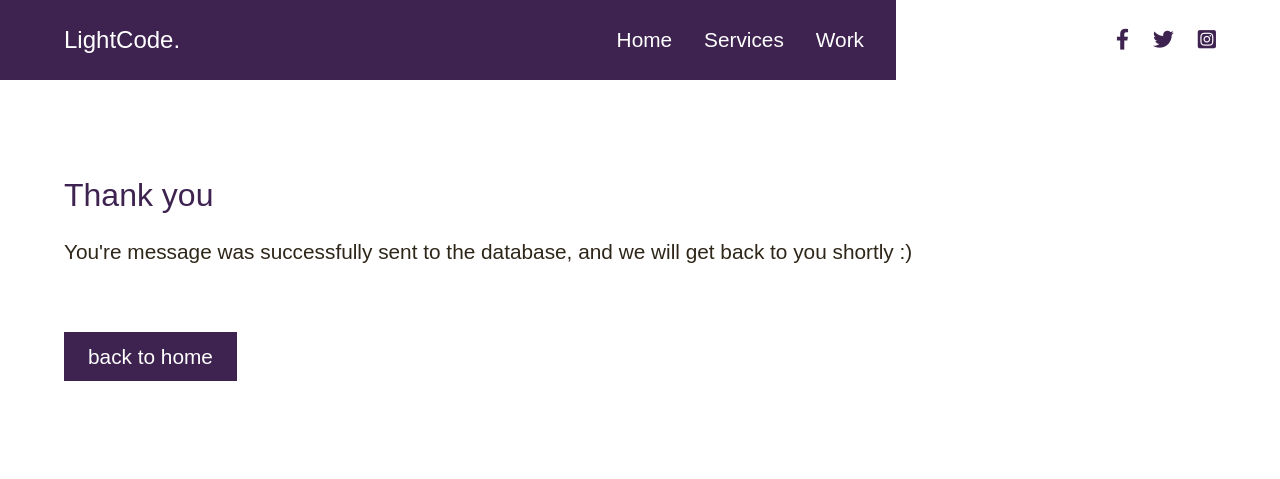
After one commit to rapidnoodle/lightcode-flask-app, a Flask app: page /thank-you in a window 1280 px wide. The commit adds this page. Shown: the top 479 px of the page. Run offline with Flask 2, Linux system fonts and the light colour scheme.

Commit message:
Add Form w/ Database

```diff
--- a/lightcode/__init__.py
+++ b/lightcode/__init__.py
@@ -1,5 +1,8 @@
 from flask import Flask
+from flask_sqlalchemy import SQLAlchemy
 
 app = Flask(__name__)
+app.config["SQLALCHEMY_DATABASE_URI"] = "sqlite:///site.db"
+db = SQLAlchemy(app)
 
 from lightcode import routes
--- a/lightcode/routes.py
+++ b/lightcode/routes.py
@@ -1,5 +1,6 @@
-from lightcode import app
-from flask import render_template
+from lightcode import app, db
+from flask import redirect, render_template, request, url_for
+from lightcode.models import ContactResponse
 from markupsafe import escape  # this function renders html as text
 
 
@@ -18,6 +19,22 @@ def work_page():
     return render_template("work.html")
 
 
-@app.route('/contact')
+@app.route('/contact', methods=["GET", "POST"])
 def contact_page():
+    if request.method == "POST":
+        message = ContactResponse(
+            first_name=request.form.get("first_name"),
+            last_name=request.form.get("last_name"),
+            email=request.form.get("email"),
+            subject=request.form.get("subject"),
+            message=request.form.get("message")
+        )
+        db.session.add(message)
+        db.session.commit()
+        return redirect(url_for("thank_you_page"))
     return render_template("contact.html")
+
+
+@app.route('/thank-you')
+def thank_you_page():
+    return render_template("thank_you.html")
--- a/lightcode/static/style.css
+++ b/lightcode/static/css/style.css
@@ -1,5 +1,5 @@
 :root {
-  --primary-color:rgb(62, 35, 80);
+  --primary-color: rgb(62, 35, 80);
   --color-white: #fff;
   --color-black: rgb(46, 38, 24);
 }
@@ -217,6 +217,7 @@ header {
 }
 
 @media(max-width:950px) {
+
   .hero-img,
   .sub-nav {
     display: none;
--- a/lightcode/templates/base.html
+++ b/lightcode/templates/base.html
@@ -8,7 +8,7 @@
     <link rel="stylesheet" href="https://cdnjs.cloudflare.com/ajax/libs/font-awesome/5.15.3/css/all.min.css"
         integrity="sha512-iBBXm8fW90+nuLcSKlbmrPcLa0OT92xO1BIsZ+ywDWZCvqsWgccV3gFoRBv0z+8dLJgyAHIhR35VZc2oM/gI1w=="
         crossorigin="anonymous" referrerpolicy="no-referrer" />
-    <link rel="stylesheet" href="{{ url_for('static', filename='style.css') }}">
+    <link rel="stylesheet" href="{{ url_for('static', filename='css/style.css') }}">
     <title>
         LightCode -
         {% block title %}
--- /dev/null
+++ b/lightcode/templates/thank_you.html
@@ -0,0 +1,17 @@
+{% extends 'base.html' %}
+
+{% block title %}
+Contact Us
+{% endblock %}
+
+{% block content %}
+<div class="container">
+    <div class="description content">
+        <h2 class="heading-secondary">
+            Thank you
+        </h2>
+        <p>You're message was successfully sent to the database, and we will get back to you shortly :)</p>
+        <a href="{{ url_for('home_page') }}" class="btn">back to home</a>
+    </div>
+</div>
+{% endblock %}
```
Also changed, not shown: lightcode/models.py (added, +15 -0 lines), lightcode/templates/contact.html (+6 -6 lines), lightcode/site.db (added), 2 other files.
